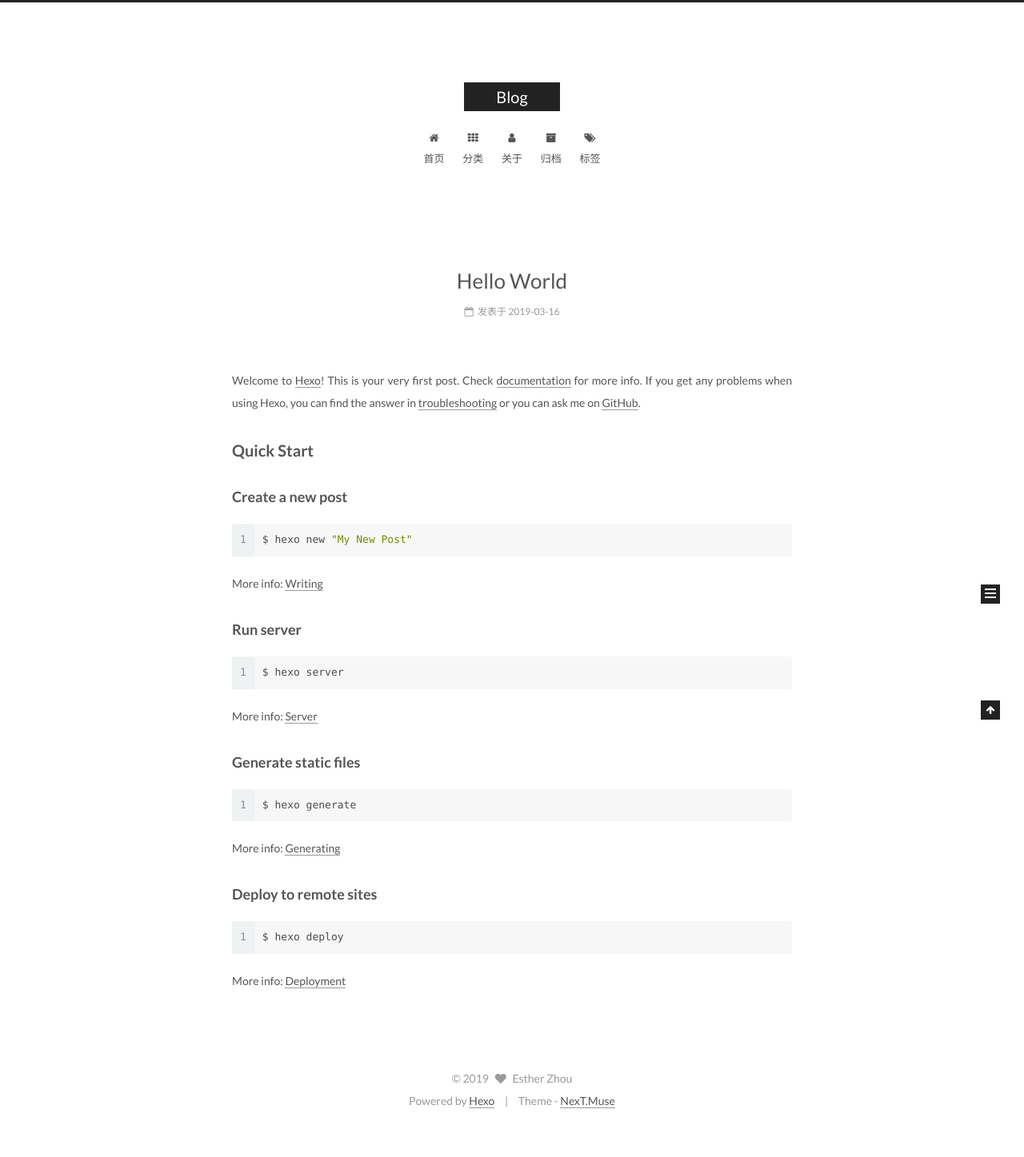
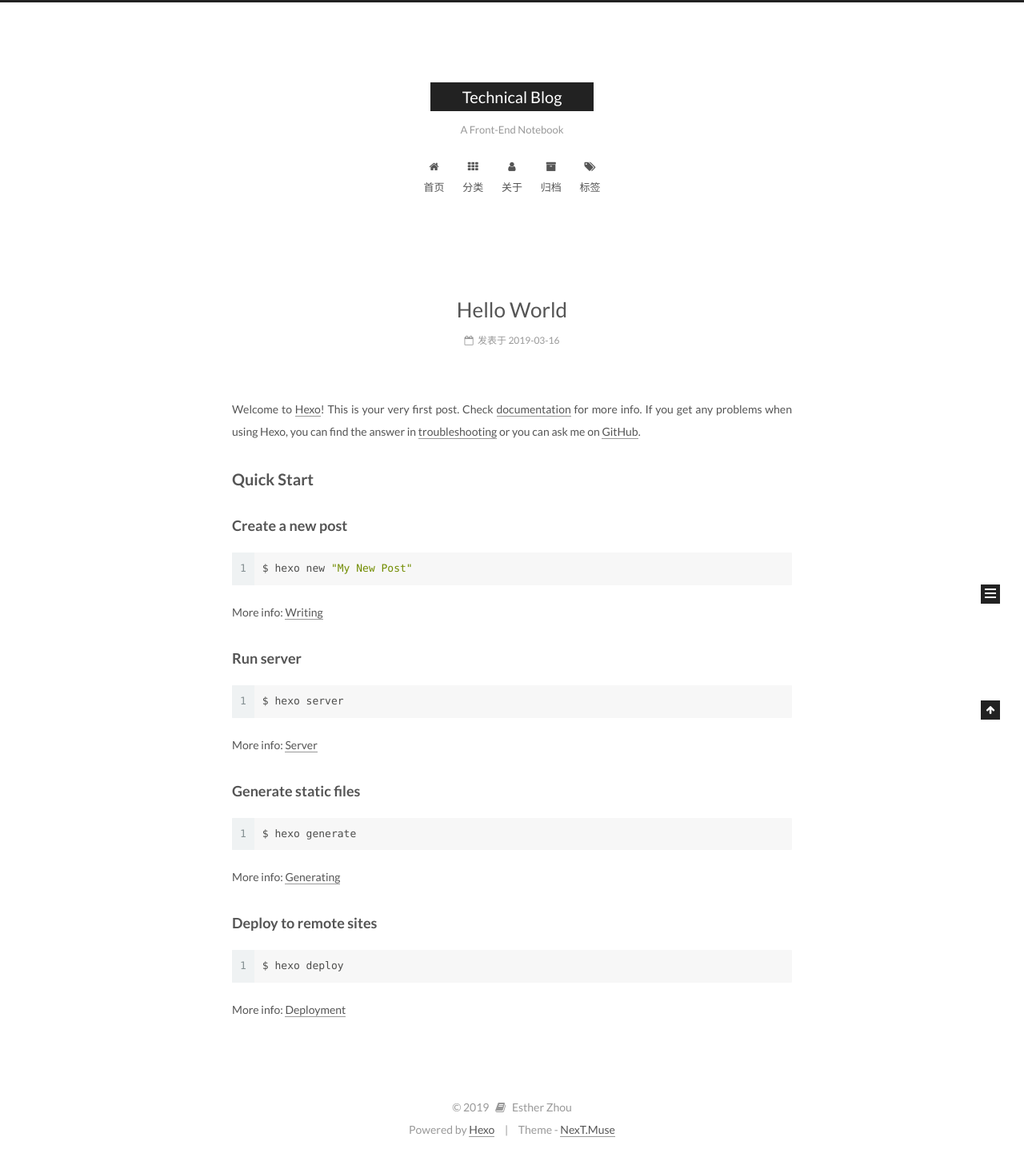
Before and after one commit to ether0605/ether0605, a plain HTML site: page index.html in a window 1280 px wide. Shown: the whole page at 80% size. Before the commit the page ends 1411 px from the top, so only its background shows below. Drawn offline with Linux system fonts and the light colour scheme.

Commit message:
Site updated: 2019-03-16 23:13:55

```diff
--- a/css/main.css
+++ b/css/main.css
@@ -1807,7 +1807,7 @@ pre .javascript .function {
   width: 4px;
   height: 4px;
   border-radius: 50%;
-  background: #b5ffe9;
+  background: #497cff;
 }
 .links-of-blogroll {
   font-size: 13px;
--- a/index.html
+++ b/index.html
@@ -95,12 +95,12 @@
 
 
 <meta property="og:type" content="website">
-<meta property="og:title" content="Blog">
+<meta property="og:title" content="Technical Blog">
 <meta property="og:url" content="http://yoursite.com/index.html">
-<meta property="og:site_name" content="Blog">
+<meta property="og:site_name" content="Technical Blog">
 <meta property="og:locale" content="zh-Hans">
 <meta name="twitter:card" content="summary">
-<meta name="twitter:title" content="Blog">
+<meta name="twitter:title" content="Technical Blog">
 
 
 
@@ -135,7 +135,7 @@
 
 
 
-  <title>Blog</title>
+  <title>Technical Blog</title>
 
 
 
@@ -173,12 +173,12 @@
     <div class="custom-logo-site-title">
       <a href="/" class="brand" rel="start">
         <span class="logo-line-before"><i></i></span>
-        <span class="site-title">Blog</span>
+        <span class="site-title">Technical Blog</span>
         <span class="logo-line-after"><i></i></span>
       </a>
     </div>
 
-        <p class="site-subtitle"></p>
+        <p class="site-subtitle">A Front-End Notebook</p>
 
   </div>
 
@@ -289,7 +289,7 @@
     </span>
 
     <span hidden itemprop="publisher" itemscope itemtype="http://schema.org/Organization">
-      <meta itemprop="name" content="Blog">
+      <meta itemprop="name" content="Technical Blog">
     </span>
 
 
@@ -487,7 +487,7 @@
   &copy;
   <span itemprop="copyrightYear">2019</span>
   <span class="with-love">
-    <i class="fa fa-heart"></i>
+    <i class="fa fa-book"></i>
   </span>
   <span class="author" itemprop="copyrightHolder">Esther Zhou</span>
 </div>
```
Also changed, not shown: 2019/03/16/hello-world/index.html (+6 -6 lines), about/index.html (+5 -5 lines), archives/2019/03/index.html (+7 -7 lines), archives/2019/index.html (+7 -7 lines), archives/index.html (+7 -7 lines), categories/index.html (+5 -5 lines), tags/index.html (+5 -5 lines).
